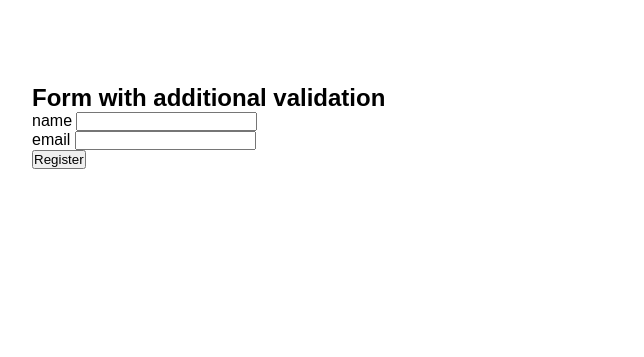
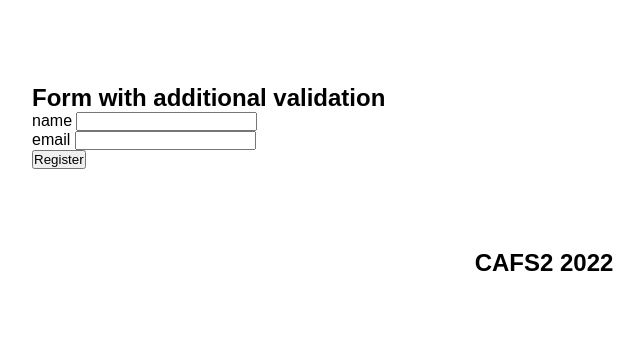
Before and after one commit to ge-vi/CAFS2, a PHP site: page /day029-task1-dom-events.html in a window 1280 px wide. Shown: the part 870-1227 px from the top of the page, without its empty margins (96-740 px from the left). Before the commit the page ends 1039 px from the top, so only its background shows below. Run offline with PHP 8.4, Linux system fonts and the light colour scheme.

Commit message:
fill in footer txt, move utility classes

```diff
--- a/css/normalize-custom.css
+++ b/css/normalize-custom.css
@@ -13,7 +13,16 @@ img {
     max-width: 100%;
 }
 
+/* utility classes */
 .center-block {
     display: block;
     margin: 0 auto;
 }
+
+.center-text {
+    text-align: center;
+}
+
+.display-none {
+    display: none;
+}
--- a/css/style-29-1.css
+++ b/css/style-29-1.css
@@ -46,7 +46,3 @@ nav a {
     margin-top: 5rem;
     margin-bottom: 5rem;
 }
-
-.display-none {
-    display: none;
-}
--- a/day029-task1-dom-events.html
+++ b/day029-task1-dom-events.html
@@ -79,7 +79,9 @@ turės kontaktų formą, kurią užpildžius, po ja pasirodys žinutė, kurioje
         </section>
     </main>
 
-    <footer></footer>
+    <footer class="mx-5">
+        <h2 class="center-text">CAFS2 2022</h2>
+    </footer>
 </div>
 
 <script src="js/app-29-1.js"></script>
```
